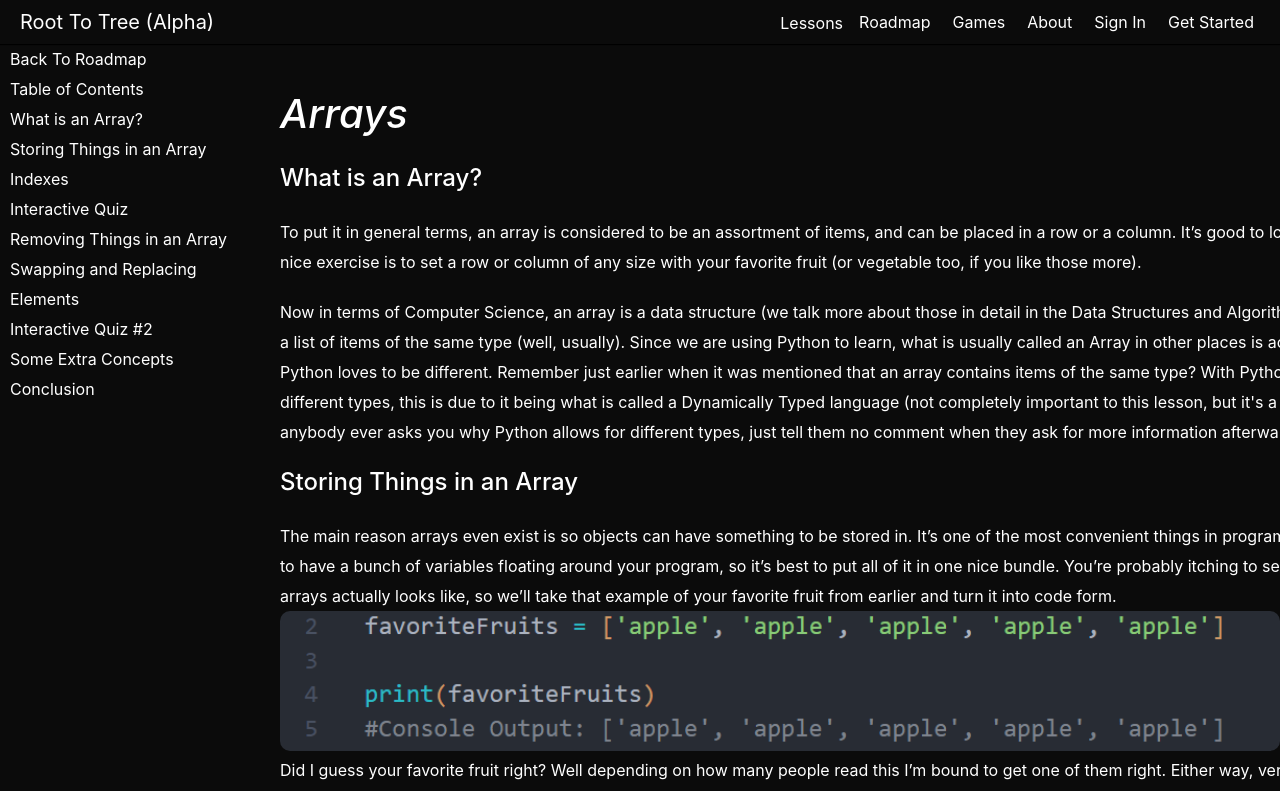
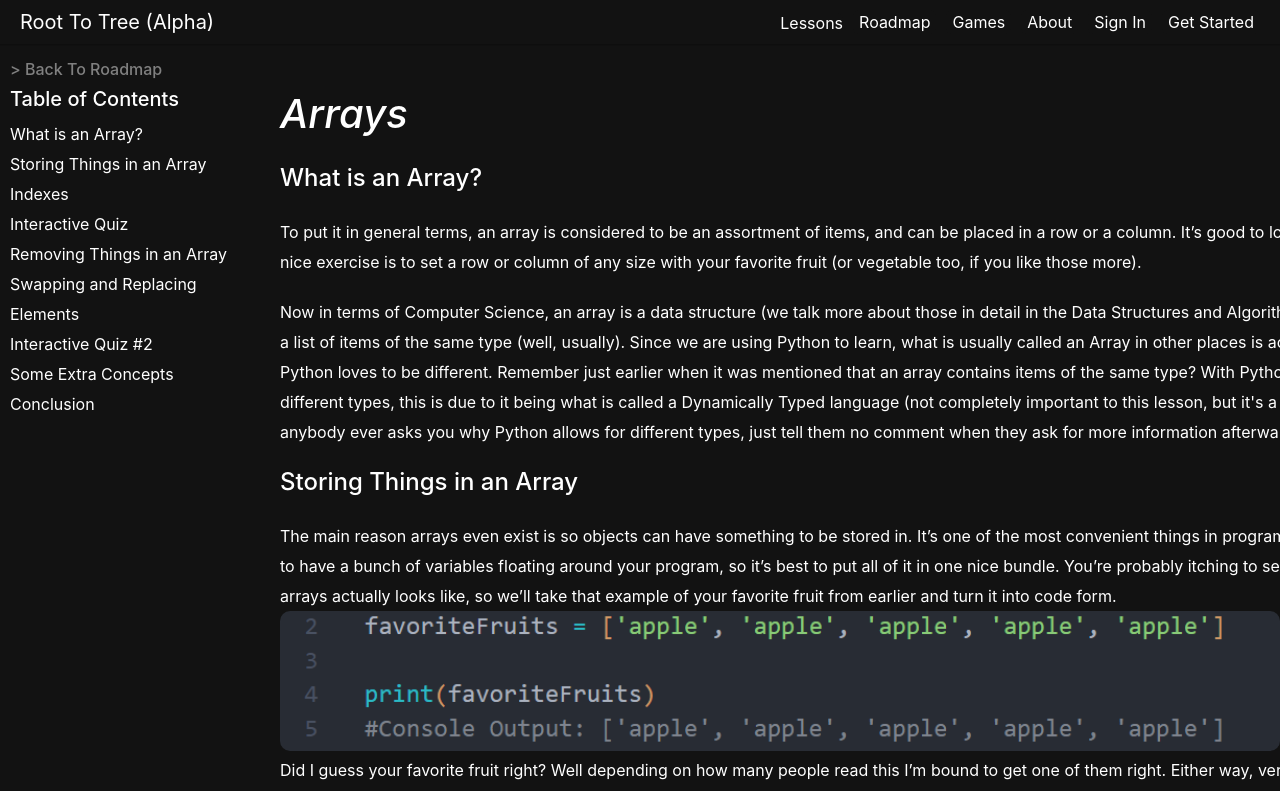
Before and after one commit to tljibbers/Web-App-For-Teaching-CS, a React (Vite) app in the folder web-app-for-teaching-cs/: page /arrays in a window 1280 px wide. Shown: the top 791 px of the page. Built offline with nearby package versions, Linux system fonts and the light colour scheme; no server answers.

Commit message:
styling updates

```diff
--- a/web-app-for-teaching-cs/src/arrayLesson.jsx
+++ b/web-app-for-teaching-cs/src/arrayLesson.jsx
@@ -149,8 +149,8 @@ function ArrayLesson() {
             <Header />
             <div className="arraysContainer">
                 <div className="tableOfContentsArrays">
-                    <div onClick={() => navigate('/intro-to-programming')}> Back To Roadmap </div>
-                    <div>Table of Contents</div>
+                    <div onClick={() => navigate('/intro-to-programming')} id='back-to-roadmap'> {'>'} Back To Roadmap </div>
+                    <div id='table-of-contents'>Table of Contents</div>
                     <div id="what-is-an-array" onClick={scroll}>What is an Array?</div>
                     <div id="storing-things-in-an-array" onClick={scroll2}>Storing Things in an Array</div>
                     <div id="indexes" onClick={scroll3}>Indexes</div>
--- a/web-app-for-teaching-cs/src/arrays.css
+++ b/web-app-for-teaching-cs/src/arrays.css
@@ -10,10 +10,30 @@
     width: 250px;
     position: fixed;
     z-index: 999;
-    background-color: #0b0b0b;
+    background-color: #121212;
     padding-left: 10px;
     line-height: 30px;
     cursor: pointer;
+}
+
+.tableOfContentsArrays div:hover:not(#table-of-contents, #back-to-roadmap) {
+    text-decoration: underline;
+    text-decoration-thickness: 1px;
+    text-underline-offset: 5px;
+}
+
+#back-to-roadmap {
+    padding-top: 10px;
+    font-size: 16px;
+    font-weight: 500;
+    filter: brightness(0.5);
+}
+
+#table-of-contents {
+    font-size: 20px;
+    font-weight: 500;
+    padding-bottom: 5px;
+    cursor: default;
 }
 
 .lessonArrays {
--- a/web-app-for-teaching-cs/src/bigOLesson.jsx
+++ b/web-app-for-teaching-cs/src/bigOLesson.jsx
@@ -124,8 +124,8 @@ function BigOLesson() {
             <Header />
             <div className="arraysContainer">
                 <div className="tableOfContentsArrays">
-                    <div onClick={() => navigate('/data-structures-and-algorithms')}> Back To Roadmap </div>
-                    <div>Table Of Contents</div>
+                    <div onClick={() => navigate('/data-structures-and-algorithms')} id='back-to-roadmap'> {'>'} Back To Roadmap </div>
+                    <div id='table-of-contents'>Table Of Contents</div>
                     <div id="the-big-bad-o" onClick={scroll}>The Big Bad O</div>
                     <div id="what-is-big-o" onClick={scroll2}>What Is Big O Notation</div>
                     <div id="time-and-space-complexity" onClick={scroll3}>Time and Space Complexity</div>
--- a/web-app-for-teaching-cs/src/header.css
+++ b/web-app-for-teaching-cs/src/header.css
@@ -3,10 +3,10 @@
     flex-direction: row;
     justify-content: space-between;
     padding: 10px 20px;
-    box-shadow: 0 0px 1px 1px #000000;
+    box-shadow: 0 0px 1px 1px #0e0e0e;
     position: sticky;
     top: 0;
-    background-color: #0b0b0b;
+    background-color: #121212;
     z-index: 1000;
 
 }
@@ -26,10 +26,17 @@
 .HeaderButton {
     font-family: 'Inter', sans-serif;
     color: white;
-    background-color: #0b0b0b;
+    background-color: #121212;
     border: none;
     font-size: 16px;
     cursor: pointer;
+    border-radius: 5px;
+}
+
+.HeaderButton:hover {
+    text-decoration: underline solid;
+    text-decoration-thickness: 2px;
+    text-underline-offset: 5px;
 }
 
 #lessons-dropdown {
--- a/web-app-for-teaching-cs/src/ifElse.css
+++ b/web-app-for-teaching-cs/src/ifElse.css
@@ -8,10 +8,30 @@
     width: 250px;
     position: fixed;
     z-index: 999;
-    background-color: #0b0b0b;
+    background-color: #121212;
     padding-left: 10px;
     line-height: 30px;
     cursor: pointer;
+}
+
+.tableOfContentsIfElse div:hover:not(#table-of-contentsElse, #back-to-roadmapElse) {
+    text-decoration: underline;
+    text-decoration-thickness: 1px;
+    text-underline-offset: 5px;
+}
+
+#back-to-roadmapElse {
+    padding-top: 10px;
+    font-size: 16px;
+    font-weight: 500;
+    filter: brightness(0.5);
+}
+
+#table-of-contentsElse {
+    font-size: 20px;
+    font-weight: 500;
+    padding-bottom: 5px;
+    cursor: default;
 }
 
 .lessonIfElse {
--- a/web-app-for-teaching-cs/src/ifElseLesson.jsx
+++ b/web-app-for-teaching-cs/src/ifElseLesson.jsx
@@ -151,8 +151,8 @@ function IfElseLesson() {
             <Header />
             <div className="ifElseContainer">
                 <div className="tableOfContentsIfElse">
-                    <div onClick={() => navigate('/intro-to-programming')}> Back To Roadmap </div>
-                    <div>Table of Contents</div>
+                    <div onClick={() => navigate('/intro-to-programming')} id='back-to-roadmapElse'> {'>'} Back To Roadmap </div>
+                    <div id='table-of-contentsElse'>Table of Contents</div>
                     <div id="what-even-is-an-if-statement" onClick={scroll}>What Even Is An If Statement?</div>
                     <div id="using-if" onClick={scroll2}>Using If</div>
                     <div id="adding-else" onClick={scroll3}>Adding Else</div>
--- a/web-app-for-teaching-cs/src/index.css
+++ b/web-app-for-teaching-cs/src/index.css
@@ -1,7 +1,7 @@
 
 
 :root {
-    background-color: #0b0b0b;
+    background-color: #121212;
     font-family: 'Inter', sans-serif;
 }
 
```
